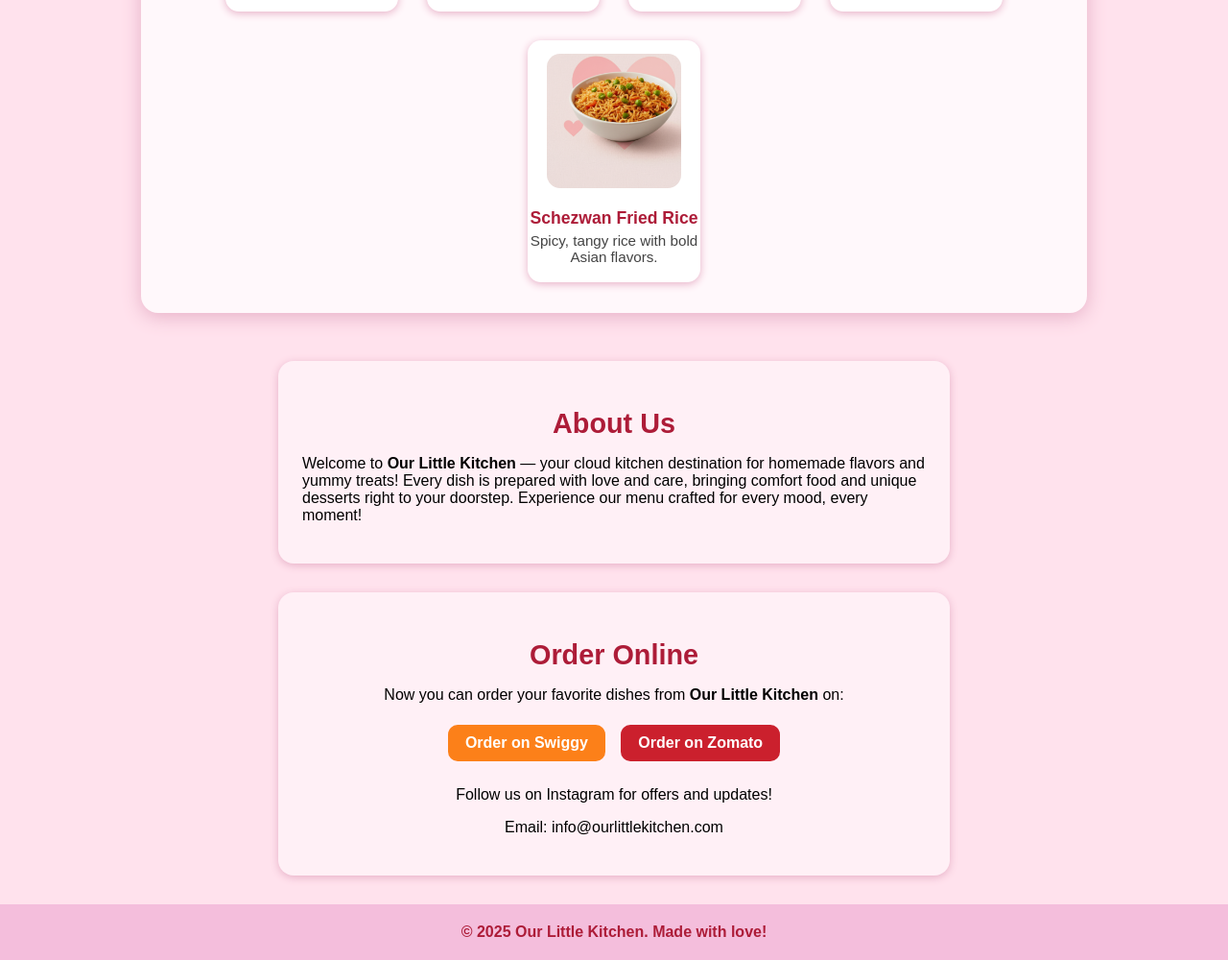
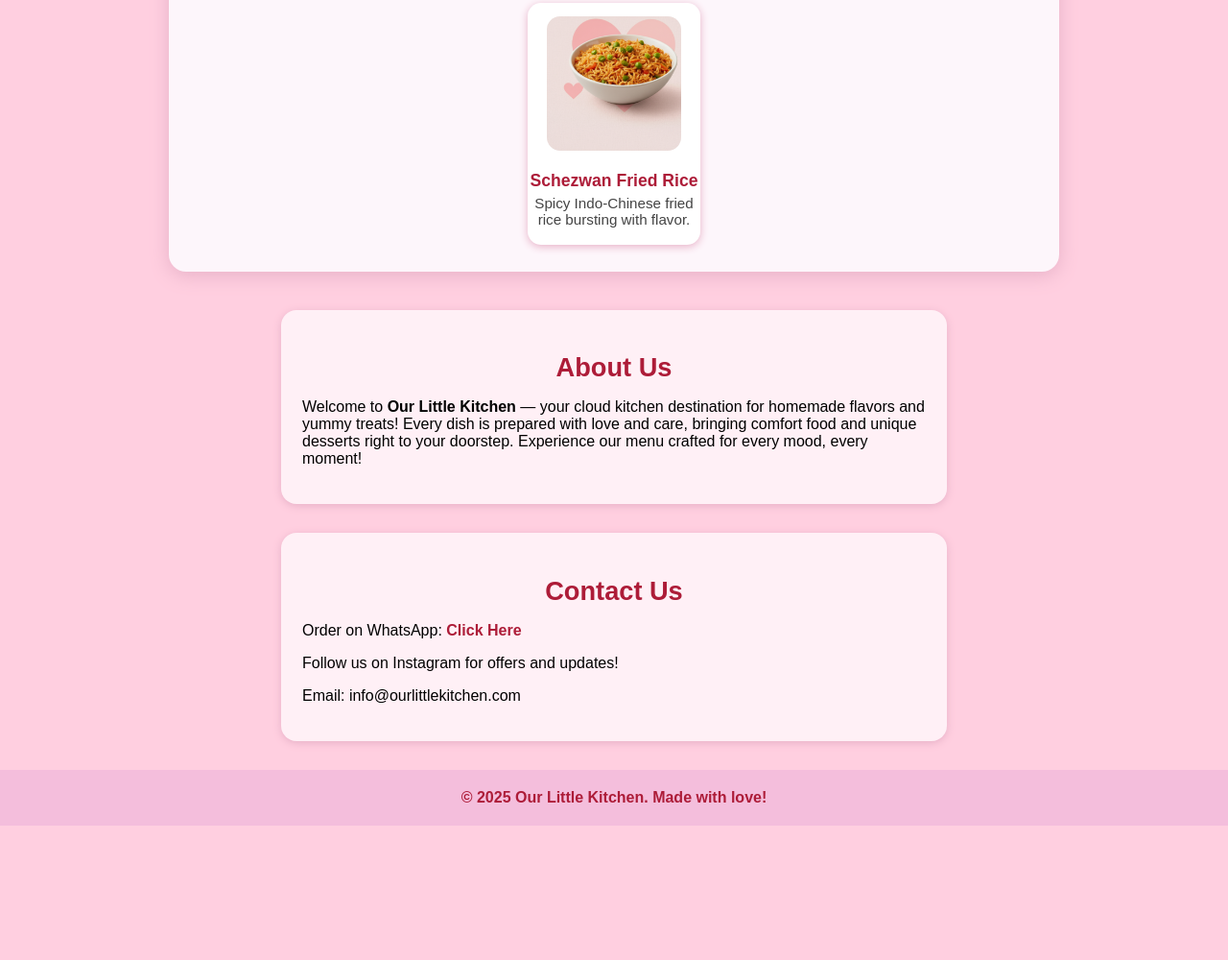
Before and after one commit to OurLittleKitchen/our-little-kitchen-, a plain HTML site: page index.html in a window 1280 px wide. Shown: the part 1525-2525 px from the top of the page at 96% size. After the commit the page ends 2385 px from the top, so only its background shows below. Drawn offline with Linux system fonts and the light colour scheme.

Commit message:
Add files via upload

```diff
--- a/index.html
+++ b/index.html
@@ -6,69 +6,59 @@
   <title>Our Little Kitchen</title>
   <style>
     body {
-      background: #ffe2ed;
+      background: #ffcfe0;
       font-family: 'Poppins', Arial, sans-serif;
       margin: 0;
       padding: 0;
     }
-
     header {
       text-align: center;
       padding: 25px 0;
       background: #f4bedc;
     }
-
     header img {
-      width: 180px;
+      width: 200px;
       border-radius: 20px;
     }
-
     h1 {
       color: #ad1c38;
       font-size: 3em;
       margin-bottom: 0;
     }
-
     .hero {
       text-align: center;
       margin: 30px 0 20px 0;
     }
-
     .hero img {
       width: 400px;
       max-width: 95vw;
       border-radius: 20px;
       margin-bottom: 15px;
     }
-
     .hero h2 {
       color: #ad1c38;
       font-weight: 600;
     }
-
     .menu-section {
-      max-width: 950px;
-      margin: 0 auto 50px auto;
-      background: #fff8fb;
+      max-width: 900px;
+      margin: 0 auto 40px auto;
+      background: #fdf6fb;
       border-radius: 18px;
       box-shadow: 0 4px 20px #e7b1c7;
-      padding: 32px 18px;
+      padding: 28px 14px;
     }
-
     .menu-section h2 {
       color: #ad1c38;
       text-align: center;
-      font-size: 2.2em;
+      font-size: 2em;
       margin-bottom: 24px;
     }
-
     .menu-grid {
       display: flex;
       flex-wrap: wrap;
       justify-content: center;
       gap: 30px;
     }
-
     .menu-item {
       background: #fff;
       border-radius: 14px;
@@ -78,70 +68,47 @@
       padding: 14px 0 10px 0;
       transition: transform 0.2s ease, box-shadow 0.2s ease;
     }
-
     .menu-item:hover {
       transform: translateY(-5px);
       box-shadow: 0 4px 12px #e7b1c7;
     }
-
     .menu-item img {
       width: 140px;
       border-radius: 14px;
       margin-bottom: 10px;
     }
-
     .menu-item h3 {
       font-size: 1.1em;
       color: #ad1c38;
       margin: 7px 0 0 0;
     }
-
     .menu-item p {
       font-size: 0.95em;
       color: #444;
       margin: 4px 0 8px 0;
     }
-
     .about, .contact {
       max-width: 650px;
       background: #fff0f6;
       margin: 0 auto 30px auto;
-      padding: 25px;
+      padding: 22px;
       border-radius: 16px;
       box-shadow: 0 2px 8px #e7b1c7;
     }
-
     .about h2, .contact h2 {
       color: #ad1c38;
-      font-size: 1.8em;
+      font-size: 1.7em;
       text-align: center;
-      margin-bottom: 12px;
+      margin-bottom: 10px;
     }
-
-    .order-buttons a {
-      display: inline-block;
-      color: white;
-      padding: 10px 18px;
-      border-radius: 10px;
-      margin: 6px;
+    a {
+      color: #ad1c38;
       text-decoration: none;
       font-weight: 600;
-      transition: transform 0.2s ease;
     }
-
-    .order-buttons a:hover {
-      transform: scale(1.05);
+    a:hover {
+      text-decoration: underline;
     }
-
-    /* Swiggy and Zomato buttons - original brand colors */
-    .swiggy-btn {
-      background: #fc8019; /* orange */
-    }
-
-    .zomato-btn {
-      background: #cb202d; /* red */
-    }
-
     .footer {
       text-align: center;
       color: #ad1c38;
@@ -149,7 +116,6 @@
       background: #f4bedc;
       font-weight: 600;
     }
-
     @media (max-width: 610px) {
       .menu-grid { flex-direction: column; align-items: center; }
       .menu-item { width: 90vw; }
@@ -159,8 +125,7 @@
 </head>
 <body>
   <header>
-    <!-- Your official logo -->
-    <img src="logo.jpg" alt="Our Little Kitchen Logo">
+    <img src="IMAGE2.jpg" alt="Our Little Kitchen Logo">
     <h1>Our Little Kitchen</h1>
   </header>
 
@@ -207,15 +172,17 @@
         <h3>Pizza</h3>
         <p>Stone-baked pizza with fresh toppings.</p>
       </div>
+      <!-- 🥙 New Item: Wraps -->
       <div class="menu-item">
         <img src="wraps.jpg" alt="Wraps">
         <h3>Wraps</h3>
-        <p>Soft tortillas filled with your favorite stuffing.</p>
+        <p>Soft tortilla wraps filled with veggies and sauces.</p>
       </div>
+      <!-- 🍚 New Item: Schezwan Fried Rice -->
       <div class="menu-item">
         <img src="schezwan_fried_rice.jpg" alt="Schezwan Fried Rice">
         <h3>Schezwan Fried Rice</h3>
-        <p>Spicy, tangy rice with bold Asian flavors.</p>
+        <p>Spicy Indo-Chinese fried rice bursting with flavor.</p>
       </div>
     </div>
   </section>
@@ -226,14 +193,10 @@
   </section>
 
   <section class="contact">
-    <h2>Order Online</h2>
-    <p style="text-align: center;">Now you can order your favorite dishes from <strong>Our Little Kitchen</strong> on:</p>
-    <div class="order-buttons" style="text-align: center; margin-top: 15px;">
-      <a href="https://www.swiggy.com" target="_blank" class="swiggy-btn">Order on Swiggy</a>
-      <a href="https://www.zomato.com" target="_blank" class="zomato-btn">Order on Zomato</a>
-    </div>
-    <p style="text-align: center; margin-top: 20px;">Follow us on Instagram for offers and updates!</p>
-    <p style="text-align: center;">Email: info@ourlittlekitchen.com</p>
+    <h2>Contact Us</h2>
+    <p>Order on WhatsApp: <a href="https://wa.me/your-number">Click Here</a></p>
+    <p>Follow us on Instagram for offers and updates!</p>
+    <p>Email: info@ourlittlekitchen.com</p>
   </section>
 
   <div class="footer">
```
